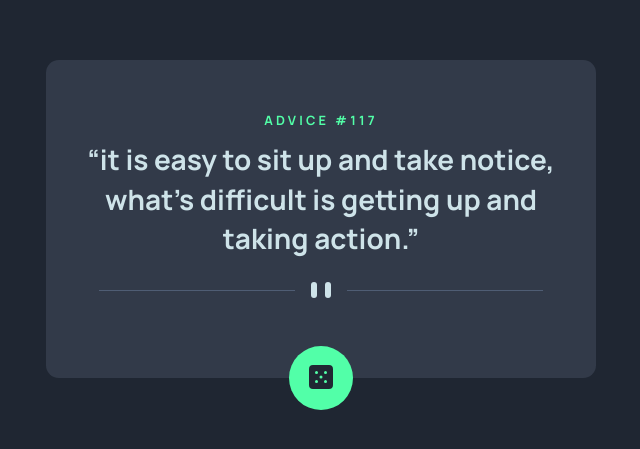
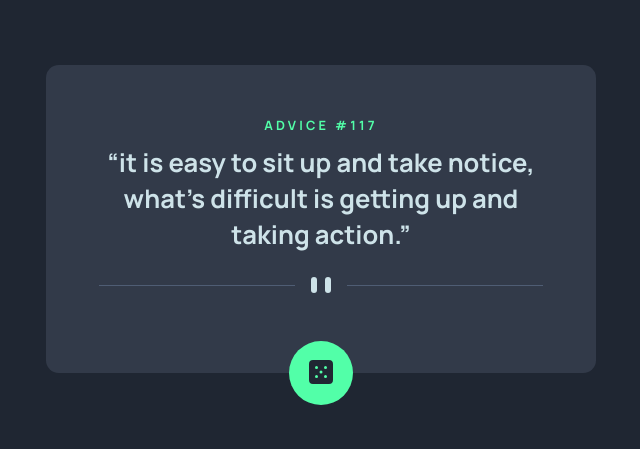
Before and after one commit to Old1337/advice-generator, a plain HTML site: page index.html in a window 1280 px wide. Shown: the part 181-630 px from the top of the page, without its empty margins (319-959 px from the left). Drawn offline with Linux system fonts and the light colour scheme; a web font is replaced by a local one.

Commit message:
added some enhancements

```diff
--- a/Sass/layout/_breakpoints.scss
+++ b/Sass/layout/_breakpoints.scss
@@ -2,7 +2,6 @@
   .quote {
     padding: 2.5rem;
     width: 550px;
-    place-items: none;
 
     &_line {
       background: url("../images/pattern-divider-desktop.svg") no-repeat center;
--- a/Sass/layout/_quote.scss
+++ b/Sass/layout/_quote.scss
@@ -1,3 +1,8 @@
+.main {
+  display: grid;
+  place-items: center;
+}
+
 .quote {
   position: relative;
   background-color: #323a49;
@@ -16,10 +21,10 @@
 
   &_q {
     line-height: 1.4;
+    font-size: 1.6rem;
     font-weight: bold;
     margin-bottom: 2rem;
     color: $q-color;
-    font-weight: bold;
   }
   &_line {
     width: 100%;
--- a/index.html
+++ b/index.html
@@ -5,23 +5,20 @@
     <meta http-equiv="X-UA-Compatible" content="IE=edge" />
     <meta name="viewport" content="width=device-width, initial-scale=1.0" />
     <link rel="stylesheet" href="Sass/main.css" />
-    <title>Document</title>
+    <link rel="icon" href="images/favicon-32x32.png" />
+    <title>advice generator</title>
   </head>
   <body>
-    <main class="main">
-      <section class="quote container">
+    <main class="main container">
+      <section class="quote">
         <p class="quote_id">ADVICE <span>#117</span></p>
         <q class="quote_q"
           >it is easy to sit up and take notice, what's difficult is getting up
           and taking action.</q
         >
-        <div class="quote_line"></div>
-        <button class="quote_dice">
-          <img
-            class="quote_img-dice"
-            src="images/icon-dice.svg"
-            alt="click to generate a new advice"
-          />
+        <div class="quote_line" aria-hidden="true"></div>
+        <button class="quote_dice" aria-label="click to generate a new advice">
+          <img class="quote_img-dice" src="images/icon-dice.svg" alt="" />
         </button>
       </section>
     </main>
```
Also changed, not shown: Sass/main.css, images/favicon-32x32.png (added), 1 other file.
